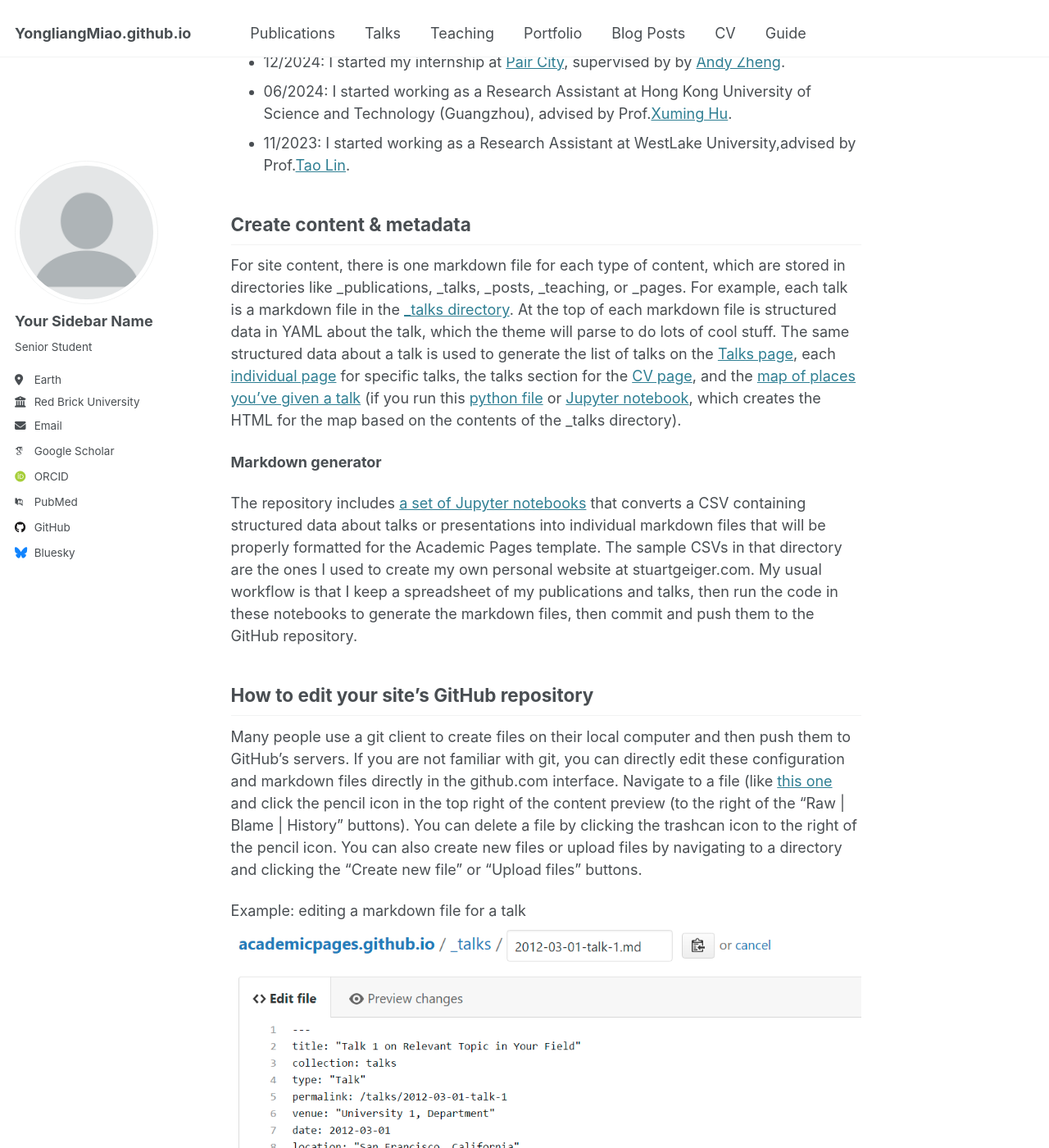
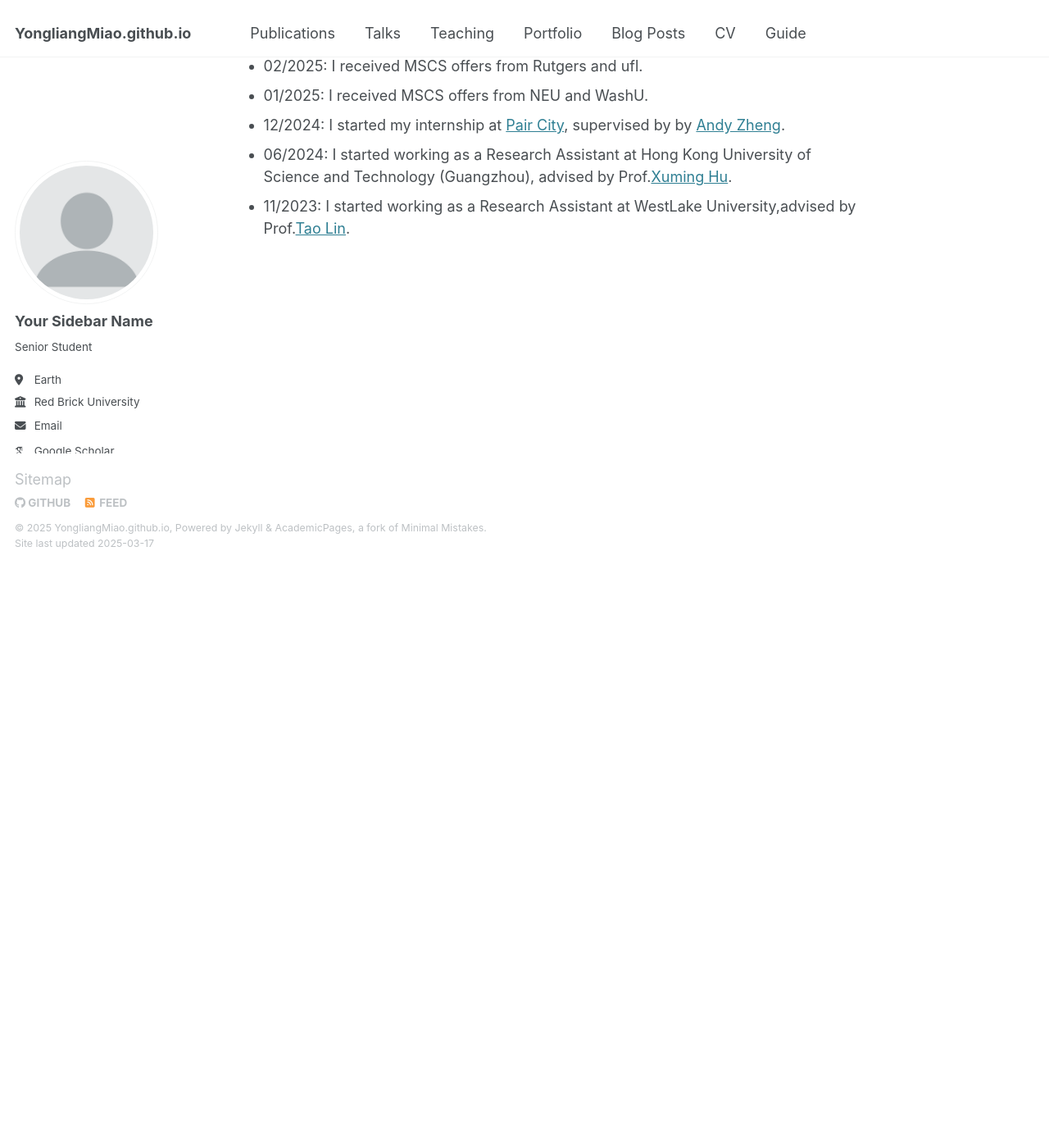
Before and after one commit to YongliangMiao/YongliangMiao.github.io, a Jekyll site: the page built from _pages/about.md, in a window 1280 px wide and 1400 px high, scrolled down 726 px. Shown: the whole window at 82% size. Built offline with Jekyll 4.4.1, drawn with Linux system fonts in a browser that asks for light colours; some web fonts are replaced; after the commit the page ends 1416 px from its top, so only the background shows below that; some of the changed text lies outside the part shown.

Commit message:
Update about.md

```diff
--- a/_pages/about.md
+++ b/_pages/about.md
@@ -30,24 +30,3 @@ News 🌐
 - 12/2024: I started my internship at [Pair City](https://www.paircity.com/home), supervised by by [Andy Zheng](https://rael.berkeley.edu/people/cheng-andy-zheng/).
 - 06/2024: I started working as a Research Assistant at Hong Kong University of Science and Technology (Guangzhou), advised by Prof.[Xuming Hu](https://xuminghu.github.io/).
 - 11/2023: I started working as a Research Assistant at WestLake University,advised by Prof.[Tao Lin](https://tlin-taolin.github.io/).
-
-
-Create content & metadata
-------
-For site content, there is one markdown file for each type of content, which are stored in directories like _publications, _talks, _posts, _teaching, or _pages. For example, each talk is a markdown file in the [_talks directory](https://github.com/academicpages/academicpages.github.io/tree/master/_talks). At the top of each markdown file is structured data in YAML about the talk, which the theme will parse to do lots of cool stuff. The same structured data about a talk is used to generate the list of talks on the [Talks page](https://academicpages.github.io/talks), each [individual page](https://academicpages.github.io/talks/2012-03-01-talk-1) for specific talks, the talks section for the [CV page](https://academicpages.github.io/cv), and the [map of places you've given a talk](https://academicpages.github.io/talkmap.html) (if you run this [python file](https://github.com/academicpages/academicpages.github.io/blob/master/talkmap.py) or [Jupyter notebook](https://github.com/academicpages/academicpages.github.io/blob/master/talkmap.ipynb), which creates the HTML for the map based on the contents of the _talks directory).
-
-**Markdown generator**
-
-The repository includes [a set of Jupyter notebooks](https://github.com/academicpages/academicpages.github.io/tree/master/markdown_generator
-) that converts a CSV containing structured data about talks or presentations into individual markdown files that will be properly formatted for the Academic Pages template. The sample CSVs in that directory are the ones I used to create my own personal website at stuartgeiger.com. My usual workflow is that I keep a spreadsheet of my publications and talks, then run the code in these notebooks to generate the markdown files, then commit and push them to the GitHub repository.
-
-How to edit your site's GitHub repository
-------
-Many people use a git client to create files on their local computer and then push them to GitHub's servers. If you are not familiar with git, you can directly edit these configuration and markdown files directly in the github.com interface. Navigate to a file (like [this one](https://github.com/academicpages/academicpages.github.io/blob/master/_talks/2012-03-01-talk-1.md) and click the pencil icon in the top right of the content preview (to the right of the "Raw | Blame | History" buttons). You can delete a file by clicking the trashcan icon to the right of the pencil icon. You can also create new files or upload files by navigating to a directory and clicking the "Create new file" or "Upload files" buttons.
-
-Example: editing a markdown file for a talk
-![Editing a markdown file for a talk](/images/editing-talk.png)
-
-For more info
-------
-More info about configuring Academic Pages can be found in [the guide](https://academicpages.github.io/markdown/), the [growing wiki](https://github.com/academicpages/academicpages.github.io/wiki), and you can always [ask a question on GitHub](https://github.com/academicpages/academicpages.github.io/discussions). The [guides for the Minimal Mistakes theme](https://mmistakes.github.io/minimal-mistakes/docs/configuration/) (which this theme was forked from) might also be helpful.
```
Also changed, not shown: other parts of _pages/about.md (+1 -1 lines).
